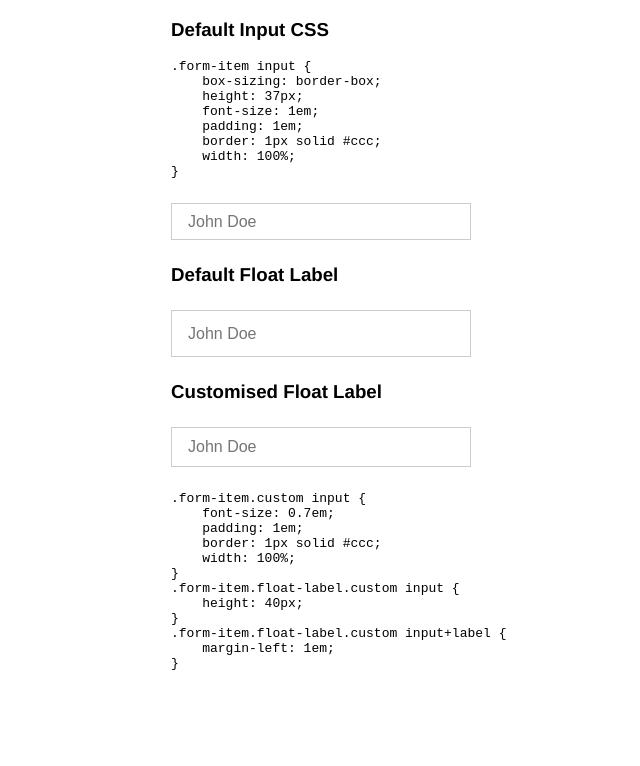
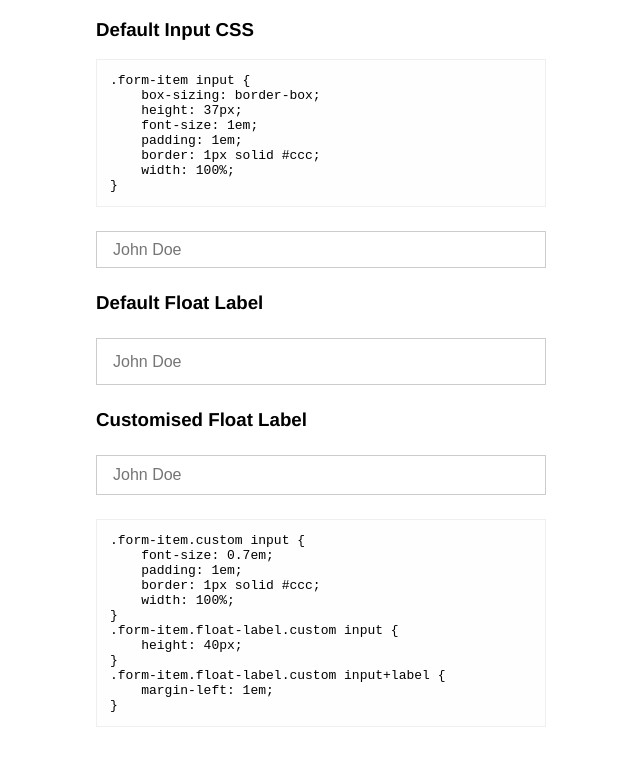
Before and after one commit to olumby/float-labels, a website: page index.html in a window 1280 px wide. Shown: the whole page, without its empty margins (319-959 px from the left). Drawn offline with Linux system fonts and the light colour scheme.

Commit message:
minify and add example style

```diff
--- a/example.css
+++ b/example.css
@@ -3,13 +3,20 @@ body {
 }
 #main {
   width: 95%;
-  max-width: 300px;
+  max-width: 450px;
   margin: 0 auto;
 }
+
+pre {
+    padding: 1em;
+    background: #fefefe;
+    border: 1px solid #efefef;
+    overflow: scroll;
+}
+
 .form-item {
   margin: 1.5em 0;
 }
-
 .form-item input {
     box-sizing: border-box;
     height: 37px;
```
Also changed, not shown: dist/css/float-labels.min.css.
